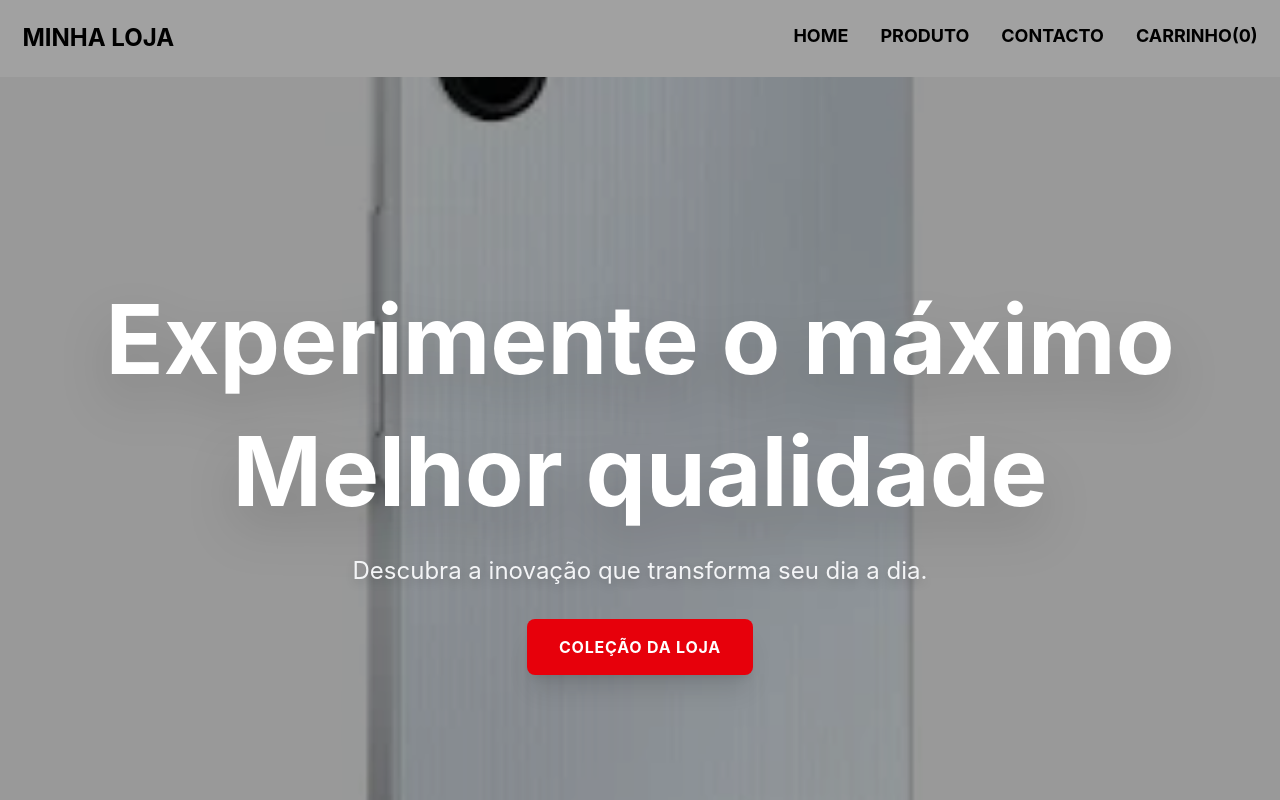
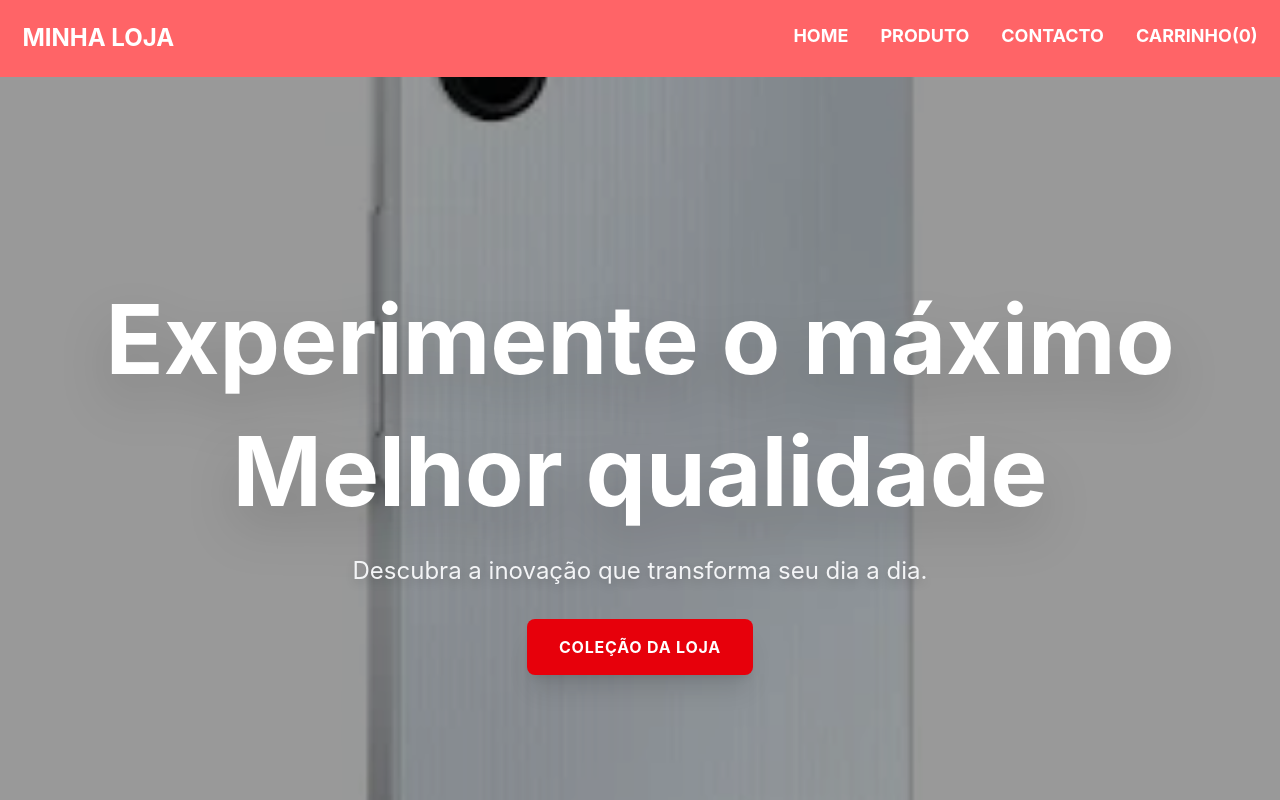
Before and after one commit to arumemi/Dotman-s-Store, a React (Vite) app in the folder my-app/: page / in a window 1280 px wide. Shown: the top 800 px of the page. Built offline with nearby package versions, Linux system fonts and the light colour scheme.

Commit message:
listUpdated

```diff
--- a/my-app/src/assets/components/NavBar.jsx
+++ b/my-app/src/assets/components/NavBar.jsx
@@ -4,16 +4,16 @@ import { Link } from 'react-router-dom'
 const NavBar = () => {
   return (
     <div>
-    <nav className='flex justify-between p-[1.4rem] bg-neutral-400'>
+    <nav className='flex justify-between p-[1.4rem] bg-red-400'>
       <Link to="/">
-       <h1 className='font-bold text-2xl text-black'>MINHA LOJA</h1>
+       <h1 className='font-bold text-2xl text-white'>MINHA LOJA</h1>
       </Link>
       <div>
         <ul className='flex justify-between gap-8'>
-          <li className='font-bold text-lg text-black cursor-pointer'>HOME</li>
-          <li className='font-bold text-lg text-black cursor-pointer'>PRODUTO</li>
-          <li className='font-bold text-lg text-black cursor-pointer'>CONTACTO</li>
-         <Link to="/cart"><li className='font-bold text-lg text-black cursor-pointer'>CARRINHO(0)</li></Link>
+          <li className='font-bold text-lg text-white cursor-pointer'>HOME</li>
+          <li className='font-bold text-lg text-white cursor-pointer'>PRODUTO</li>
+          <li className='font-bold text-lg text-white cursor-pointer'>CONTACTO</li>
+         <Link to="/cart"><li className='font-bold text-lg text-white cursor-pointer'>CARRINHO(0)</li></Link>
 
         </ul>
       </div>
--- a/my-app/src/assets/components/productList.jsx
+++ b/my-app/src/assets/components/productList.jsx
@@ -14,13 +14,13 @@ const productList = () => {
           return (
             <div key={id} className='bg-white border border-gray-400 rounded-xl p-5 shadow-lg hover:shadow-2xl transform hover:-translate-y-1 transition-all duration-300'>
               <Link to={`/product/${id}`}>
-                <img src={image} alt={name} className='w-full h-[250px] object-contain mb-4 rounded-lg' />
+                <img src={image} alt={name} className='w-full h-\[250px] object-contain mb-4 rounded-lg' />
               </Link>
               <div className='space-y-2'>
-                <h4 className='text-lg font-semibold text-gray-800 line-clamp-2 min-h-[56px]'>{name}</h4>
+                <h4 className='text-lg font-semibold text-gray-800 line-clamp-2 min-h-\[56px]'>{name}</h4>
                 <p className='text-red-600 font-bold text-xl'>R$ {price.toFixed(2)}</p>
               </div>
-              <button className='mt-4 w-full bg-red-600 hover:bg-red-700 active:bg-red-800 text-white font-semibold py-3 px-4 rounded-lg shadow-md hover:shadow-lg transform hover:scale-105 active:scale-95 transition-all duration-300'>
+              <button className='mt-4   w-full bg-red-600 hover:bg-red-700 active:bg-red-800 text-white font-semibold py-3 px-4 rounded-lg shadow-md hover:shadow-lg transform hover:scale-105 active:scale-95 transition-all duration-300'>
                 Adicionar ao Carrinho
               </button>
             </div>
```
Also changed, not shown: 1 other file (tests, documents, lock files or other folders).
